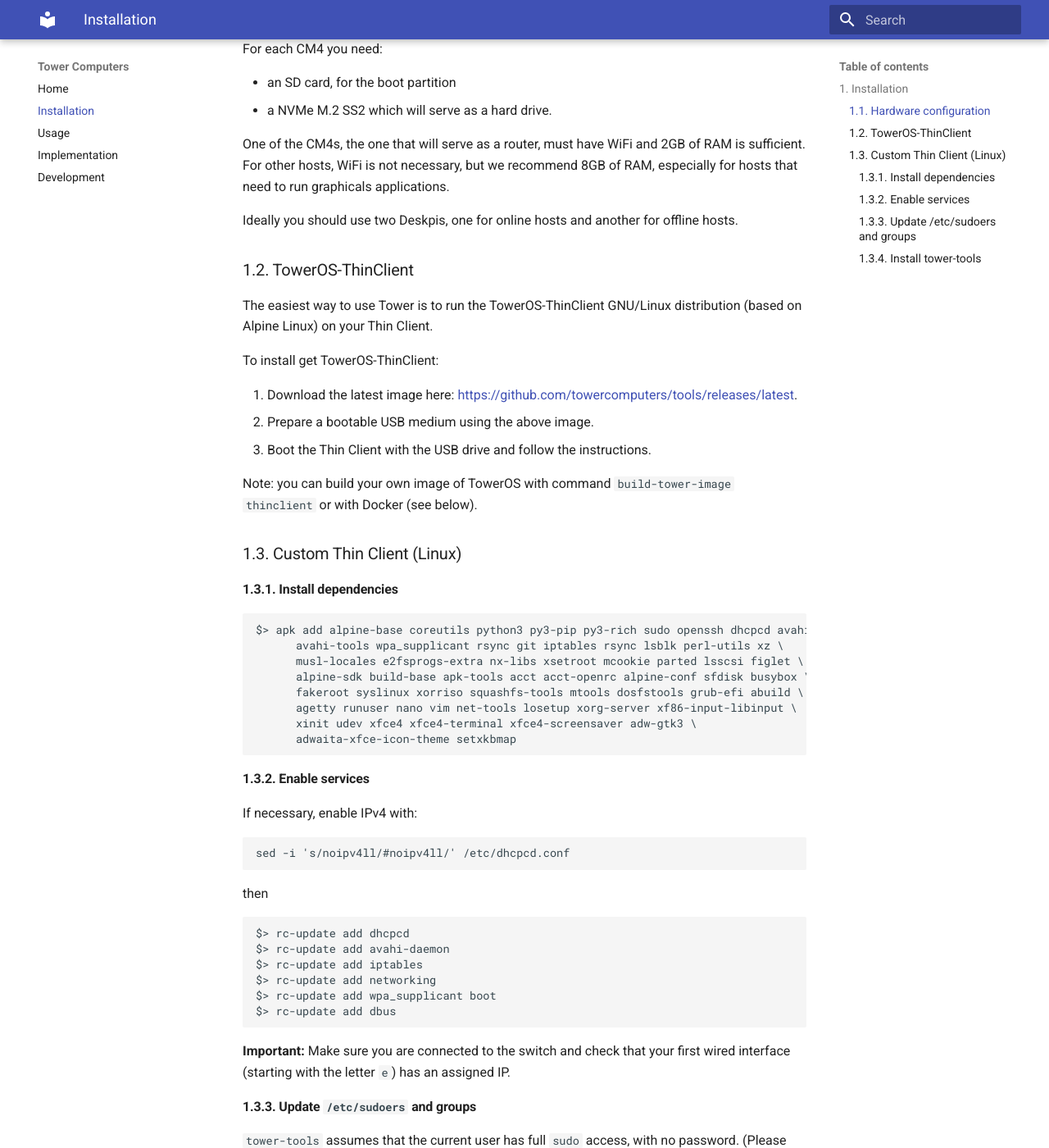
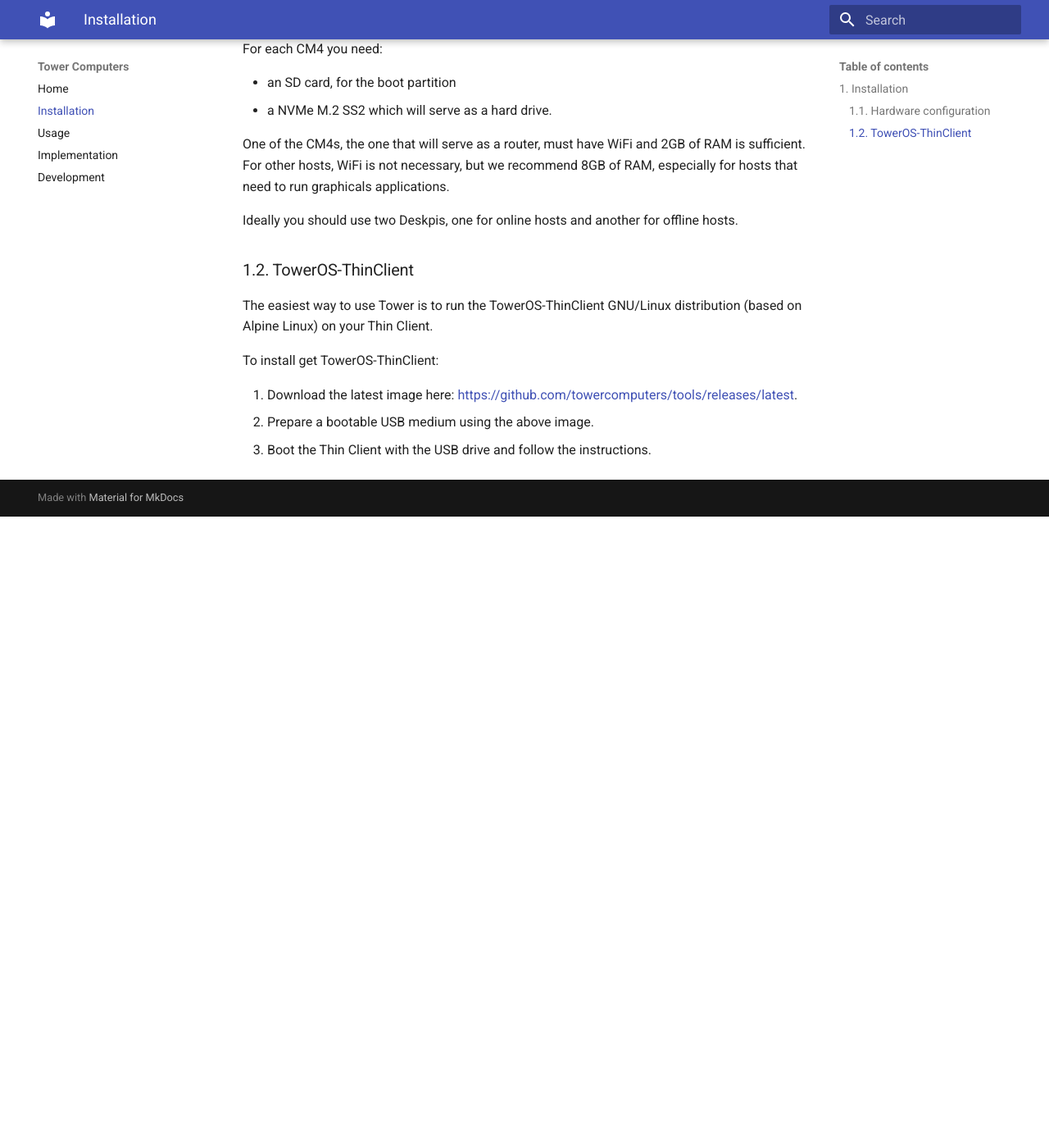
Before and after one commit to towercomputers/toweros, an MkDocs documentation site: the page built from docs/installation.md, in a window 1280 px wide and 1400 px high, scrolled down 2086 px. Shown: the whole window at 82% size. Built offline with MkDocs 1.6.1 and Material for MkDocs 9.7.7, drawn with Linux system fonts in a browser that asks for light colours; after the commit the page ends 2716 px from its top, so only the background shows below that; some of the changed text lies outside the part shown.

Commit message:
move custom thin client in dev guide

`````diff
--- a/docs/DeveloperGuide.md
+++ b/docs/DeveloperGuide.md
@@ -24,7 +24,7 @@
 3. set the DNS server:
 
 The file /etc/resolv.conf must contain the following:
-````
+```
 nameserver 8.8.8.8
 nameserver 8.8.4.4
 ```
@@ -118,3 +118,67 @@
 ```
 
 12. If you are brave redo all these tests with the image generated in step 10 :)
+
+## 4. Build you own custom Thin Client (Linux)
+
+### 4.1. Install dependencies
+
+```
+$> apk add alpine-base coreutils python3 py3-pip py3-rich sudo openssh dhcpcd avahi \
+      avahi-tools wpa_supplicant rsync git iptables rsync lsblk perl-utils xz \
+      musl-locales e2fsprogs-extra nx-libs xsetroot mcookie parted lsscsi figlet \
+      alpine-sdk build-base apk-tools acct acct-openrc alpine-conf sfdisk busybox \
+      fakeroot syslinux xorriso squashfs-tools mtools dosfstools grub-efi abuild \
+      agetty runuser nano vim net-tools losetup xorg-server xf86-input-libinput \
+      xinit udev xfce4 xfce4-terminal xfce4-screensaver adw-gtk3 \
+      adwaita-xfce-icon-theme setxkbmap
+```
+
+### 4.2. Enable services
+
+If necessary, enable IPv4 with:
+
+```
+sed -i 's/noipv4ll/#noipv4ll/' /etc/dhcpcd.conf
+```
+
+then
+
+```
+$> rc-update add dhcpcd
+$> rc-update add avahi-daemon
+$> rc-update add iptables
+$> rc-update add networking
+$> rc-update add wpa_supplicant boot
+$> rc-update add dbus
+```
+
+**Important:** Make sure you are connected to the switch and check that your first wired interface (starting with the letter `e`) has an assigned IP.
+
+### 4.3. Update `/etc/sudoers` and groups
+
+`tower-tools` assumes that the current user has full `sudo` access, with no password. (Please refer to our threat model.) Check if /etc/sudoers contains the following line:
+
+```
+<you_username> ALL=(ALL) NOPASSWD: ALL
+```
+
+To build an image with `build-tower-image` you need to add the current user in the `abuild` group:
+
+```
+addgroup <you_username> abuild
+```
+
+### 4.4. Install `tower-tools`
+
+Update pip to the latest version:
+
+```
+$> python3 -m pip install --upgrade pip
+```
+
+then:
+
+```
+$> python3 -m pip install "tower-tools @ git+ssh://github.com/towercomputers/tools.git"
+```
--- a/docs/installation.md
+++ b/docs/installation.md
@@ -48,69 +48,3 @@
 1. Download the latest image here: [https://github.com/towercomputers/tools/releases/latest](https://github.com/towercomputers/tools/releases/latest).
 2. Prepare a bootable USB medium using the above image.
 3. Boot the Thin Client with the USB drive and follow the instructions.
-
-Note: you can build your own image of TowerOS with command `build-tower-image thinclient` or with Docker (see below).
-
-### 1.3. Custom Thin Client (Linux)
-
-#### 1.3.1. Install dependencies
-
-```
-$> apk add alpine-base coreutils python3 py3-pip py3-rich sudo openssh dhcpcd avahi \
-      avahi-tools wpa_supplicant rsync git iptables rsync lsblk perl-utils xz \
-      musl-locales e2fsprogs-extra nx-libs xsetroot mcookie parted lsscsi figlet \
-      alpine-sdk build-base apk-tools acct acct-openrc alpine-conf sfdisk busybox \
-      fakeroot syslinux xorriso squashfs-tools mtools dosfstools grub-efi abuild \
-      agetty runuser nano vim net-tools losetup xorg-server xf86-input-libinput \
-      xinit udev xfce4 xfce4-terminal xfce4-screensaver adw-gtk3 \
-      adwaita-xfce-icon-theme setxkbmap
-```
-
-#### 1.3.2. Enable services
-
-If necessary, enable IPv4 with:
-
-```
-sed -i 's/noipv4ll/#noipv4ll/' /etc/dhcpcd.conf
-```
-
-then
-
-```
-$> rc-update add dhcpcd
-$> rc-update add avahi-daemon
-$> rc-update add iptables
-$> rc-update add networking
-$> rc-update add wpa_supplicant boot
-$> rc-update add dbus
-```
-
-**Important:** Make sure you are connected to the switch and check that your first wired interface (starting with the letter `e`) has an assigned IP.
-
-#### 1.3.3. Update `/etc/sudoers` and groups
-
-`tower-tools` assumes that the current user has full `sudo` access, with no password. (Please refer to our threat model.) Check if /etc/sudoers contains the following line:
-
-```
-<you_username> ALL=(ALL) NOPASSWD: ALL
-```
-
-To build an image with `build-tower-image` you need to add the current user in the `abuild` group:
-
-```
-addgroup <you_username> abuild
-```
-
-#### 1.3.4. Install `tower-tools`
-
-Update pip to the latest version:
-
-```
-$> python3 -m pip install --upgrade pip
-```
-
-then:
-
-```
-$> python3 -m pip install "tower-tools @ git+ssh://github.com/towercomputers/tools.git"
-```
`````
